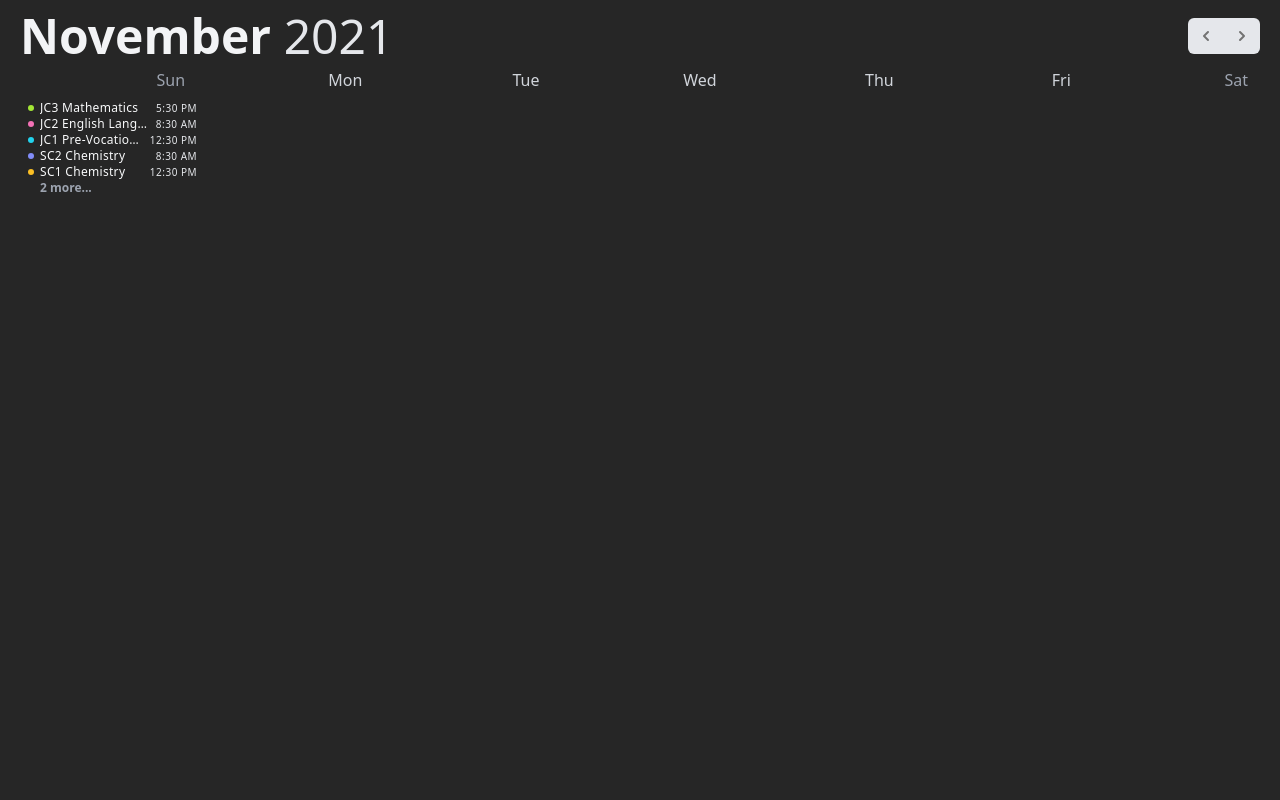
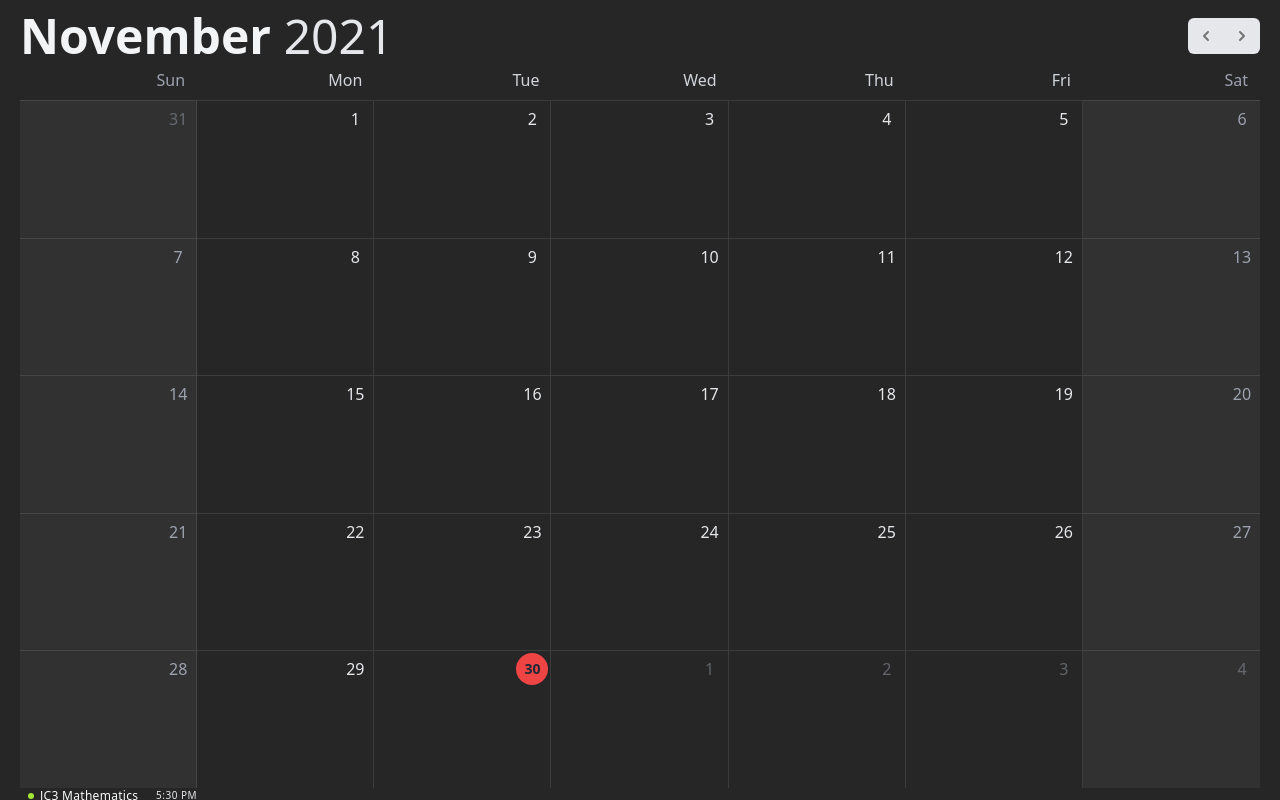
Before and after one commit to iammola/cbt, a Next.js app: page /calendar in a window 1280 px wide. Built offline with nearby package versions, Linux system fonts and the light colour scheme.

Commit message:
used generated dates to build body

```diff
--- a/pages/calendar.tsx
+++ b/pages/calendar.tsx
@@ -86,6 +86,32 @@ const Calendar: NextPage = () => {
                         ))}
                     </div>
                     <div className="grid grid-cols-7 grid-rows-[repeat(5,calc(100%/5))] grow w-full">
+                        {datesObj?.dates.map((d, i) => {
+                            const isNotEndOfWeek = (i + 1) % 7 !== 0;
+                            const isWeekend = [i % 7, (i + 1) % 7].includes(0);
+                            const isNotInMonth = datesObj.start > i || i > datesObj.end;
+
+                            return (
+                                <div
+                                    key={i}
+                                    className={classNames("flex flex-col justify-start items-end w-full border-t border-white/10 pt-1.5 pr-1", {
+                                        "bg-white/5": isWeekend,
+                                        "border-r": isNotEndOfWeek,
+                                        "text-gray-200": !isWeekend,
+                                        "text-gray-400/50": isNotInMonth,
+                                        "text-gray-400": !isNotInMonth && isWeekend,
+                                    })}
+                                >
+                                    <span
+                                        className={classNames("flex items-center justify-center w-8 h-8 shrink-0 -mt-1 -mr-0.5 text-center rounded-full", {
+                                            "bg-red-500 text-gray-800 font-semibold text-sm": i === datesObj.today
+                                        })}
+                                    >
+                                        {d}
+                                    </span>
+                                </div>
+                            );
+                        })}
                             <div className="flex flex-col items-start justify-start grow w-full pl-2">
                                 <div className="flex items-center justify-start gap-1.5 w-full">
                                     <span
```
